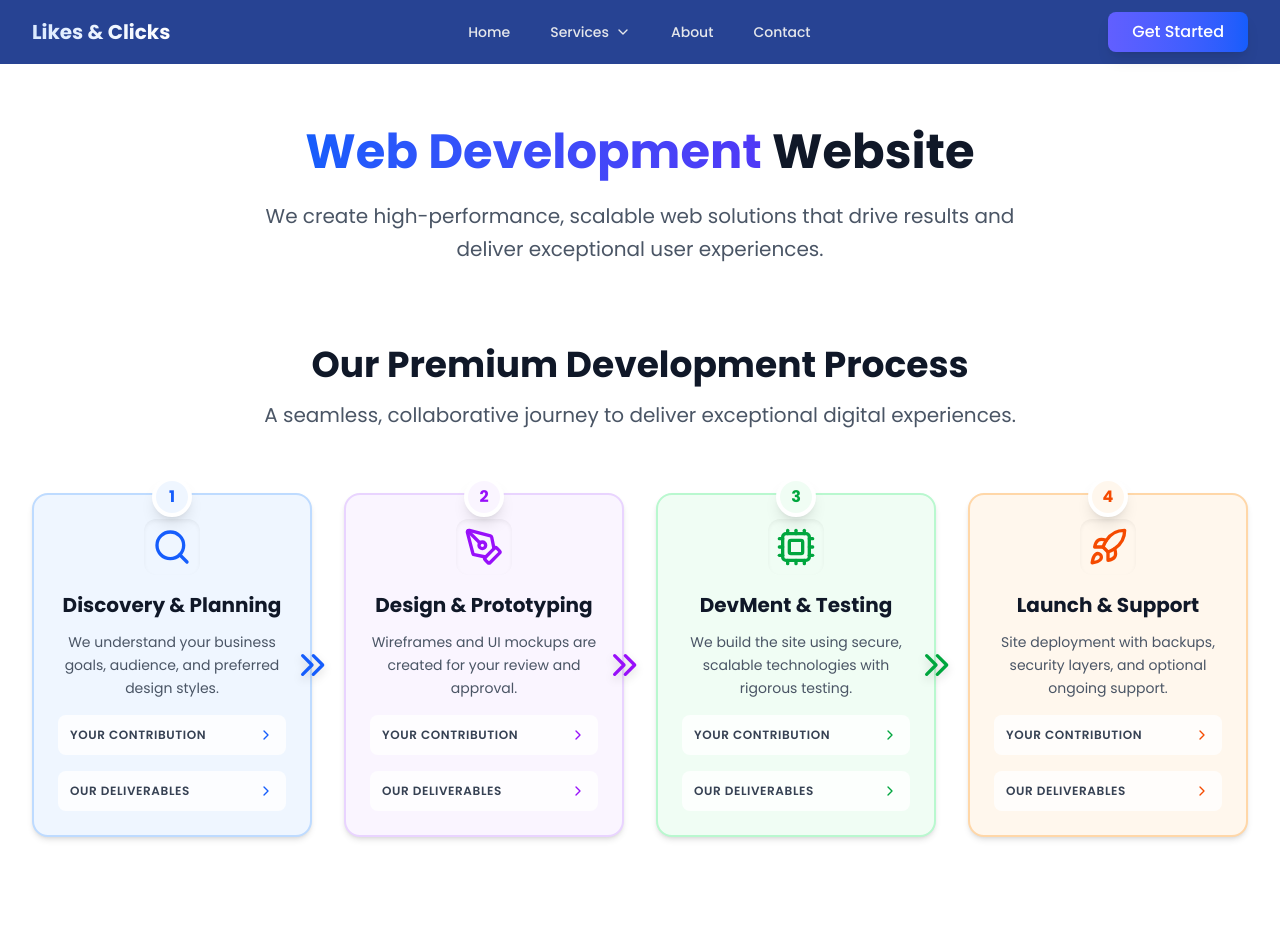
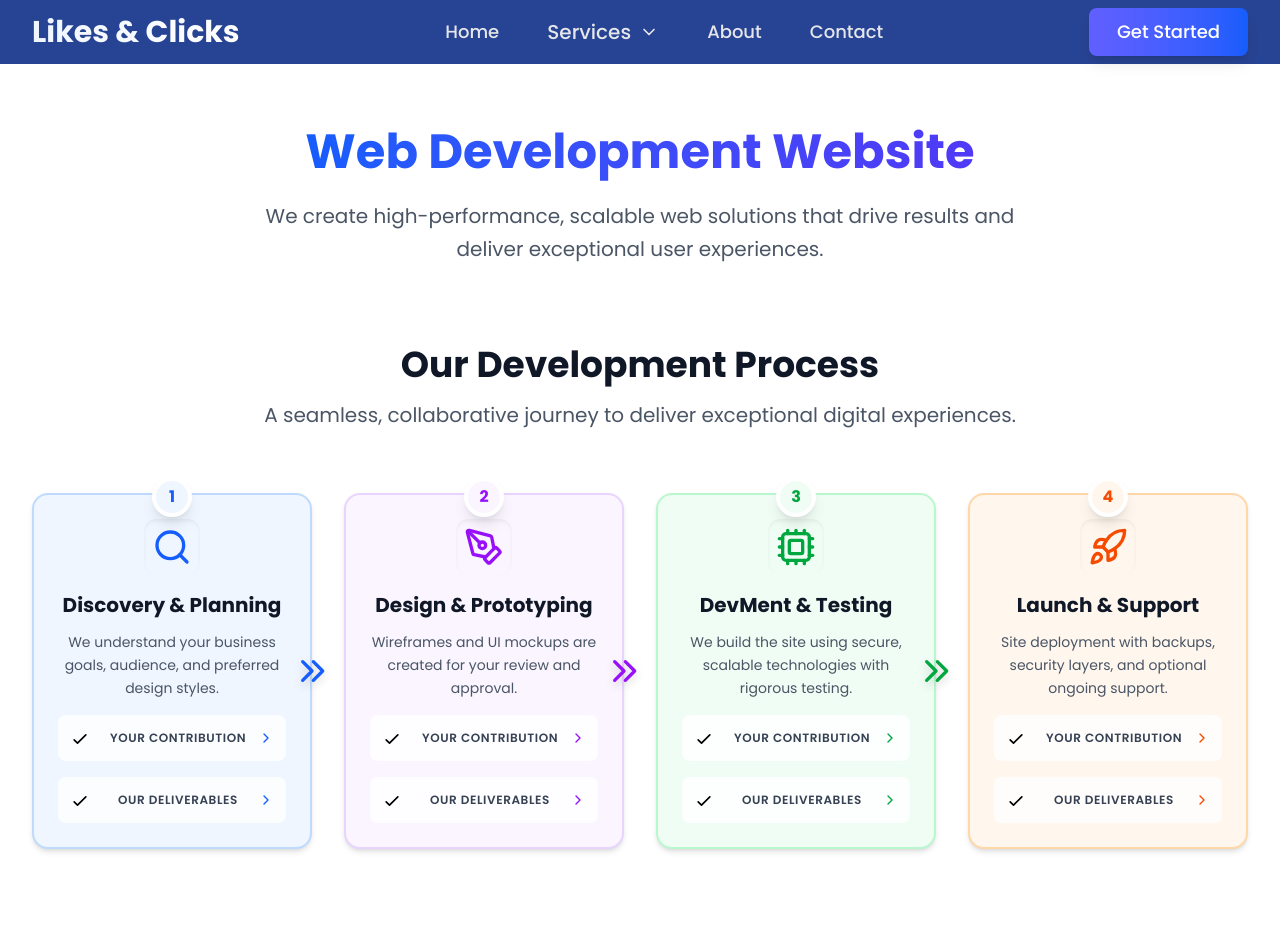
Before and after one commit to rajasim/Likes-Clicks, a React (Vite) app: page /webdev in a window 1280 px wide. Shown: the top 950 px of the page. Built offline with nearby package versions, Linux system fonts and the light colour scheme.

Commit message:
git add commit

```diff
--- a/src/components/Navbar.jsx
+++ b/src/components/Navbar.jsx
@@ -102,7 +102,7 @@ const Navbar = () => {
           {/* Logo */}
           <Link to="/" className="flex items-center group">
             <div className="relative">
-              <span className="text-xl font-bold bg-gradient-to-r from-blue-100 to-white bg-clip-text text-transparent">
+              <span className="text-3xl font-bold bg-gradient-to-r from-blue-50 to-white bg-clip-text text-transparent">
                 Likes & Clicks
               </span>
               <div className="absolute -inset-2 bg-gradient-to-r from-blue-400/20 to-indigo-500/20 rounded-lg blur opacity-0 group-hover:opacity-100 transition-opacity duration-300"></div>
@@ -110,26 +110,26 @@ const Navbar = () => {
           </Link>
 
           {/* Desktop Navigation */}
-          <nav className="hidden lg:flex items-center space-x-4">
+          <nav className="hidden lg:flex items-center text-lg space-x-4">
             {navItems.map((item) => (
               <div
                 key={item.name}
-                className="relative"
+                className="relative text-lg"
                 ref={(el) => (dropdownRefs.current[item.name] = el)}
               >
                 {item.dropdown ? (
                   <>
                     <button
                       onClick={() => toggleDropdown(item.name)}
-                      className={`flex items-center text-sm font-medium text-gray-200 hover:text-white transition-all duration-200 px-3 py-2 rounded-lg ${
+                      className={`flex items-center text-xl font-medium text-gray-200 hover:text-white transition-all duration-200 px-4 py-2.5 rounded-lg ${
                         activeDropdown === item.name
-                          ? "text-white bg-blue-600/20"
+                          ? "text-white bg-blue-600/30"
                           : "hover:bg-blue-600/20"
                       }`}
                     >
                       {item.name}
                       <ChevronDown
-                        className={`ml-1.5 w-4 h-4 transition-transform duration-200 ${
+                        className={`ml-2 w-5 h-5 transition-transform duration-200 ${
                           activeDropdown === item.name ? "rotate-180" : ""
                         }`}
                       />
@@ -143,28 +143,28 @@ const Navbar = () => {
                           : "opacity-0 invisible translate-y-2"
                       }`}
                     >
-                      <div className="p-1">
+                      <div className="p-1.5">
                         {item.dropdown.map((subItem) => {
                           const IconComponent = subItem.icon;
                           return (
                             <Link
                               key={subItem.name}
                               to={subItem.href}
-                              className="group flex items-center p-3 rounded-lg hover:bg-gray-700 transition-all duration-200"
+                              className="group flex items-center p-3.5 rounded-lg hover:bg-gray-700/80 transition-all duration-200"
                               onClick={() => setActiveDropdown(null)}
                             >
-                              <div className="p-2 bg-gray-700 rounded-lg mr-3 group-hover:bg-indigo-500 transition-all duration-200">
-                                <IconComponent className="w-5 h-5 text-indigo-300 group-hover:text-white" />
+                              <div className="p-2.5 bg-gray-700 rounded-lg mr-3 group-hover:bg-indigo-500 transition-all duration-200">
+                                <IconComponent className="w-6 h-6 text-indigo-300 group-hover:text-white" />
                               </div>
                               <div className="flex-1">
-                                <div className="text-white font-medium group-hover:text-indigo-300 transition-colors">
+                                <div className="text-lg text-white font-medium group-hover:text-indigo-300 transition-colors">
                                   {subItem.name}
                                 </div>
-                                <div className="text-gray-400 text-sm">
+                                <div className="text-gray-400 text-base">
                                   {subItem.description}
                                 </div>
                               </div>
-                              <ArrowRight className="w-4 h-4 text-gray-500 group-hover:text-indigo-300 group-hover:translate-x-1 transition-all duration-200" />
+                              <ArrowRight className="w-5 h-5 text-gray-500 group-hover:text-indigo-300 group-hover:translate-x-1 transition-all duration-200" />
                             </Link>
                           );
                         })}
@@ -174,10 +174,10 @@ const Navbar = () => {
                 ) : (
                   <Link
                     to={item.href}
-                    className={`text-sm font-medium text-gray-200 hover:text-white transition-all duration-200 px-3 py-2 rounded-lg ${
+                    className={`text-lg font-medium text-gray-200 hover:text-white transition-all duration-200 px-4 py-2.5 rounded-lg ${
                       location.pathname === item.href
-                        ? "text-white bg-gray-800"
-                        : "hover:bg-gray-800/50"
+                        ? "text-white bg-blue-600/30"
+                        : "hover:bg-blue-600/20"
                     }`}
                   >
                     {item.name}
@@ -191,7 +191,7 @@ const Navbar = () => {
           <div className="hidden lg:flex items-center space-x-4">
             <Link
               to="/contact"
-              className="px-6 py-2 bg-gradient-to-r from-indigo-500 to-blue-600 text-white font-medium rounded-lg hover:from-indigo-600 hover:to-blue-700 transition-all duration-200 shadow-lg hover:shadow-xl hover:scale-105"
+              className="px-7 py-2.5 text-lg bg-gradient-to-r from-indigo-500 to-blue-600 text-white font-medium rounded-lg hover:from-indigo-600 hover:to-blue-700 transition-all duration-200 shadow-lg hover:shadow-xl hover:scale-105"
             >
               Get Started
             </Link>
@@ -226,11 +226,11 @@ const Navbar = () => {
                 <div>
                   <button
                     onClick={() => toggleDropdown(`mobile-${item.name}`)}
-                    className="w-full flex justify-between items-center py-3 text-gray-200 hover:text-white font-medium transition-colors"
+                    className="w-full flex justify-between items-center py-3 text-lg text-gray-200 hover:text-white font-medium transition-colors"
                   >
                     {item.name}
                     <ChevronDown
-                      className={`w-4 h-4 transition-transform duration-200 ${
+                      className={`w-5 h-5 transition-transform duration-200 ${
                         activeDropdown === `mobile-${item.name}`
                           ? "rotate-180"
                           : ""
@@ -245,20 +245,20 @@ const Navbar = () => {
                         : "max-h-0 opacity-0"
                     }`}
                   >
-                    <div className="pl-4 pt-2 space-y-1">
+                    <div className="pl-4 pt-2 space-y-2">
                       {item.dropdown.map((subItem) => {
                         const IconComponent = subItem.icon;
                         return (
                           <Link
                             key={subItem.name}
                             to={subItem.href}
-                            className="flex items-center py-2 text-gray-400 hover:text-indigo-300 transition-colors"
+                            className="flex items-center py-2.5 text-lg text-gray-400 hover:text-indigo-300 transition-colors"
                             onClick={() => {
                               setIsOpen(false);
                               setActiveDropdown(null);
                             }}
                           >
-                            <IconComponent className="w-4 h-4 mr-2 text-indigo-400" />
+                            <IconComponent className="w-5 h-5 mr-3 text-indigo-400" />
                             {subItem.name}
                           </Link>
                         );
@@ -269,7 +269,7 @@ const Navbar = () => {
               ) : (
                 <Link
                   to={item.href}
-                  className={`block py-3 text-gray-200 hover:text-white font-medium transition-colors ${
+                  className={`block py-3 text-lg text-gray-200 hover:text-white font-medium transition-colors ${
                     location.pathname === item.href ? "text-indigo-300" : ""
                   }`}
                   onClick={() => setIsOpen(false)}
@@ -282,7 +282,7 @@ const Navbar = () => {
 
           <Link
             to="/contact"
-            className="block mt-4 w-full text-center px-6 py-3 bg-gradient-to-r from-indigo-500 to-blue-600 text-white font-medium rounded-lg hover:from-indigo-600 hover:to-blue-700 transition-all duration-200"
+            className="block mt-4 w-full text-center px-6 py-3 text-lg bg-gradient-to-r from-indigo-500 to-blue-600 text-white font-medium rounded-lg hover:from-indigo-600 hover:to-blue-700 transition-all duration-200"
             onClick={() => setIsOpen(false)}
           >
             Get Started
--- a/src/pages/WebDev.jsx
+++ b/src/pages/WebDev.jsx
@@ -301,9 +301,8 @@ const HeroSection = () => (
   >
     <h1 className="text-4xl md:text-5xl font-bold text-gray-900 mb-6">
       <span className="bg-gradient-to-r from-blue-600 to-indigo-600 bg-clip-text text-transparent">
-        Web Development
+        Web Development Website
       </span>{" "}
-      Website
     </h1>
     <p className="text-xl text-gray-600 max-w-3xl mx-auto leading-relaxed">
       We create high-performance, scalable web solutions that drive results and
@@ -405,6 +404,19 @@ const ProcessStage = ({ stage, index }) => {
                 : "bg-white/80"
             }`}
           >
+            <svg
+              className={`h-5 w-5  mr-2 mt-0.5`}
+              fill="none"
+              viewBox="0 0 24 24"
+              stroke="currentColor"
+            >
+              <path
+                strokeLinecap="round"
+                strokeLinejoin="round"
+                strokeWidth={2}
+                d="M5 13l4 4L19 7"
+              />
+            </svg>
             <h4 className="text-xs font-semibold text-gray-700 uppercase tracking-wider">
               Your Contribution
             </h4>
@@ -460,6 +472,19 @@ const ProcessStage = ({ stage, index }) => {
               showOurRole ? colorClasses[stage.color].darkBg : "bg-white/80"
             }`}
           >
+            <svg
+              className={`h-5 w-5  mr-2 mt-0.5`}
+              fill="none"
+              viewBox="0 0 24 24"
+              stroke="currentColor"
+            >
+              <path
+                strokeLinecap="round"
+                strokeLinejoin="round"
+                strokeWidth={2}
+                d="M5 13l4 4L19 7"
+              />
+            </svg>
             <h4 className="text-xs font-semibold text-gray-700 uppercase tracking-wider">
               Our Deliverables
             </h4>
@@ -533,7 +558,7 @@ const PackageCard = ({ pkg, index }) => (
     </div>
 
     <div className="p-6 flex flex-col flex-grow justify-between">
-      {/* <ul className="space-y-3 mb-6">
+      <ul className="space-y-3 mb-6">
         {pkg.features.map((feature, i) => (
           <li key={i} className="flex items-start">
             <svg
@@ -552,7 +577,7 @@ const PackageCard = ({ pkg, index }) => (
             <span className="text-gray-700">{feature}</span>
           </li>
         ))}
-      </ul> */}
+      </ul>
 
       <button
         className={`w-full py-3 ${colorClasses[pkg.color].bg} ${
@@ -651,7 +676,7 @@ const WebDev = () => {
       {/* Our Process */}
       <div className="mb-28">
         <SectionHeader
-          title="Our Premium Development Process"
+          title="Our  Development Process"
           subtitle="A seamless, collaborative journey to deliver exceptional digital experiences."
         />
         <div className="relative">
```
